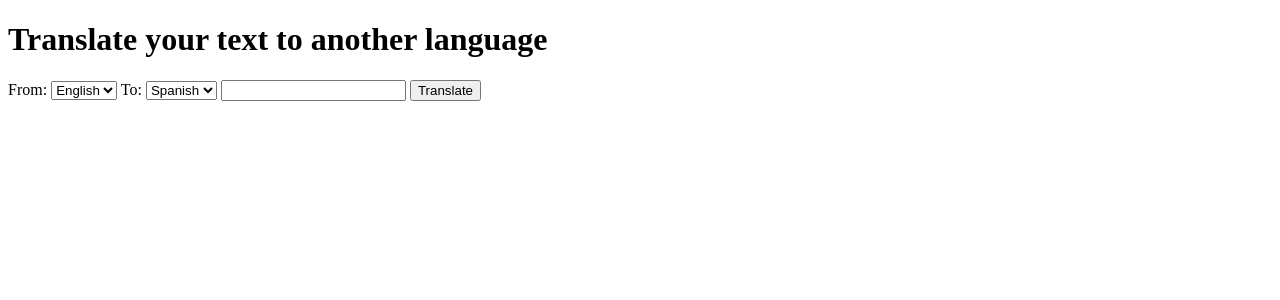
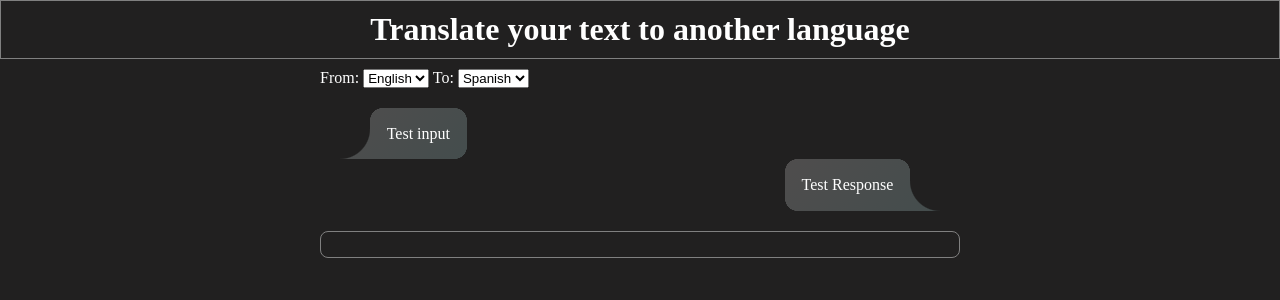
Before and after one commit to KTReimers/Translator_app, a Django app: page / in a window 1280 px wide. Shown: the top 300 px of the page. Run offline with Django 3.2, Linux system fonts and the light colour scheme.

Commit message:
add some css as well as JS onsubmit

```diff
--- /dev/null
+++ b/translate/translator/static/css/style.css
@@ -0,0 +1,63 @@
+*{
+    margin: 0px;
+    padding:0px;
+}
+body{
+    background:rgb(33, 32, 32);
+    color:white;
+}
+.top{
+    /* color:red; */
+    text-align:center;
+    border: 1px solid grey;
+    padding:10px;
+}
+
+.form{
+    display:flex;
+    flex-direction: column;
+    width:50%;
+    margin:0px auto;
+    justify-content: space-between;
+    padding:10px;
+}
+.convo{
+    display:grid;
+    padding:20px;
+}
+#input{
+    background:rgb(33, 32, 32);
+    color:white;
+    border:1px solid grey;
+    border-radius:8px;
+    padding:5px;
+}
+.userInput{
+    --_d: 0%;
+    border-left: var(--t) solid #0000;
+    margin-right: var(--t);
+    place-self: start;
+}
+
+.response{
+    justify-self: flex-end;
+    --_d: 100%;
+    border-right: var(--t) solid #0000;
+    margin-left: var(--t);
+    place-self: end;
+}
+.bubble {
+    --r: 25px; /* the radius */
+    --t: 30px; /* the size of the tail */
+    max-width: 300px;
+    padding: calc(2*var(--r)/3);
+    -webkit-mask:
+radial-gradient(var(--t) at var(--_d) 0,#0000 98%,#000 102%)
+        var(--_d) 100%/calc(100% - var(--r)) var(--t) no-repeat,
+conic-gradient(at var(--r) var(--r),#000 75%,#0000 0)
+        calc(var(--r)/-2) calc(var(--r)/-2) padding-box,
+radial-gradient(50% 50%,#000 98%,#0000 101%)
+        0 0/var(--r) var(--r) space padding-box;
+    background: linear-gradient(135deg,#4f4d4d,#444d4d) border-box;
+    color: #fff;
+}
--- /dev/null
+++ b/translate/translator/static/js/script.js
@@ -0,0 +1,11 @@
+console.log("JS is loaded")
+function translator(event){
+    event.preventDefault()
+    let input = document.querySelector("#input")
+    console.log(input)
+    let convo = document.querySelector(".convo")
+
+    convo.innerHTML += `<p class="userInput bubble">${input.value}</p>
+        <p class="response bubble">Response placeholder</p>`
+        input.value="";
+}
--- a/translate/translator/templates/index.html
+++ b/translate/translator/templates/index.html
@@ -4,11 +4,14 @@
     <meta charset="UTF-8">
     <meta name="viewport" content="width=device-width, initial-scale=1.0">
     <title>Translate</title>
+    <link rel="stylesheet" href="../static/css/style.css">
+    <script src="../static/js/script.js" defer></script>
 </head>
 <body>
-    <h1>Translate your text to another language</h1>
-    <form action="/translate" method="post">
+    <h1 class="top">Translate your text to another language</h1>
+    <form onsubmit="translator(event)" action="#" method="post" class="form" >
         {% csrf_token %}
+        <div>
             <label>From: </label>
             <select name="from">
                 <option value="english">English</option>
@@ -17,8 +20,13 @@
             <select name="to">
                 <option value="spanish">Spanish</option>
             </select>
-        <input type="text" name="userInput">
-        <button>Translate</button>
+        </div>
+        <div class="convo">
+            <p class="userInput bubble">Test input</p>
+            <p class="response bubble">Test Response</p>
+        </div>
+        <input type="text" name="userInput" id="input">
+        <!-- <button>Translate</button> -->
     </form>
 </body>
 </html>
```
Lines whose indentation alone changed are shown as unchanged.
